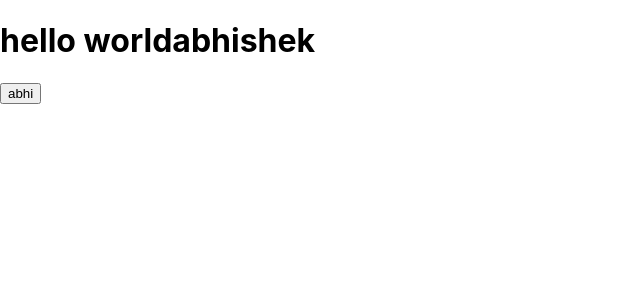
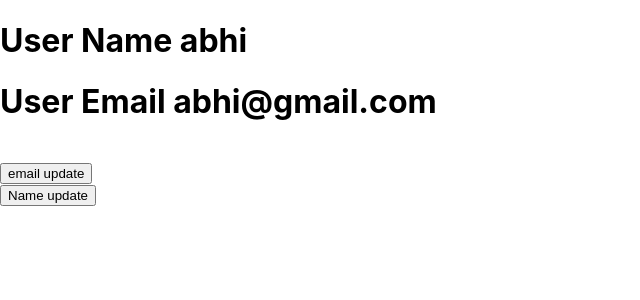
Before and after one commit to abhishektiwari2511/React.js, a React (Create React App) app: page / in a window 1280 px wide. Shown: the top 300 px of the page, without its empty margins (0-640 px from the left). Built offline with nearby package versions, Linux system fonts and the light colour scheme.

Commit message:
render life cycle method

```diff
--- a/src/App.js
+++ b/src/App.js
@@ -1,25 +1,15 @@
 // import logo from './logo.svg';
 import "./App.css";
 import React from "react"
-class App extends React.Component{
-  constructor()
-  {
-    console.warn("constructor")
-    super();
-    this.state={
-      data:"abhishek"
-    }
-  }
-  render()
-  {
-    console.warn("render")
+import User from "./User";
+function App(){
+  const [data,setData]=React.useState('abhi')
+  return(
+    <div>
+      <User data={data}/>
+      <button onClick={()=>setData('abhishek')}>Name update</button><br/>
+    </div>
+  )
+}
 
-    return(
-      <div>
-        <h1>hello world{this.state.data}</h1>
-        <button onClick={()=>this.setState({data:"Abhishek"})}>abhi</button>
-      </div>
-    )
-  }
-}
 export default App;
--- /dev/null
+++ b/src/User.js
@@ -0,0 +1,22 @@
+import React from "react"
+class User extends React.Component{
+    constructor(){
+        super()
+            this.state={
+                email:"abhi@gmail.com"
+            }
+
+    }
+
+    render(){
+        console.warn("render",this.props.data,this.state.email)
+        return(
+            <div>
+                <h1>User Name {this.props.data} </h1>
+                <h1>User Email {this.state.email}</h1>
+               <br/><button onClick={()=>this.setState({email:"abhishek@gmail.com"})}>email update</button>
+            </div>
+        )
+    }
+}
+export default User
```
